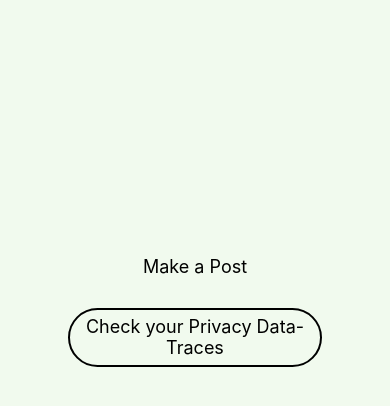
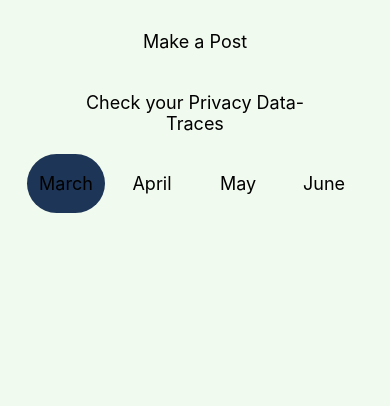
Before and after one commit to hamdaan-shaikh/CMS-TEA-E4TIP, a React Native app in the folder CMS_TEA_ET4IP_Mob_App/: screen /LandingScreen in a window 390 px wide. Shown: the top 406 px of the page. Built offline with nearby package versions, Linux system fonts and the light colour scheme.

Commit message:
Added Selection Buttons component to select month on Landing Screen

```diff
--- /dev/null
+++ b/CMS_TEA_ET4IP_Mob_App/src/commons/components/SelectionButtons.js
@@ -0,0 +1,60 @@
+import React, {useState} from 'react';
+import {View, Text, StyleSheet, Pressable, FlatList} from 'react-native';
+import {widthPercentageToDP} from 'react-native-responsive-screen';
+import {COLOR1, COLOR3, COLOR4, COLOR5} from '../styles/colors';
+import {MAIN_STYLES} from '../styles/main-styles';
+import {SmallButton} from './Buttons';
+
+const SingleButton = ({text, onPress, active}) => {
+  return (
+    <SmallButton
+      text={text}
+      onPress={onPress}
+      style={[
+        {
+          marginHorizontal: widthPercentageToDP('1%'),
+        },
+        active ? LOCAL_STYLES.ACTIVE_BUTTON_STYLE : undefined,
+      ]}
+    />
+  );
+};
+
+// Button list should be a list of objects: { text, onPress }
+export default ({buttonList}) => {
+  const [state, setState] = useState({
+    currIndex: 0,
+  });
+
+  return (
+    <FlatList
+      contentContainerStyle={LOCAL_STYLES.MAIN_CONTAINER}
+      data={buttonList}
+      horizontal
+      renderItem={({item, index}) => (
+        <SingleButton
+          text={item.text}
+          onPress={() => {
+            setState(prev => ({
+              ...prev,
+              currIndex: index,
+            }));
+            item.onPress();
+          }}
+          active={state.currIndex === index}
+        />
+      )}
+    />
+  );
+};
+
+const LOCAL_STYLES = StyleSheet.create({
+  MAIN_CONTAINER: {
+    flex: 1,
+    justifyContent: 'center',
+  },
+
+  ACTIVE_BUTTON_STYLE: {
+    backgroundColor: COLOR5,
+  },
+});
--- a/CMS_TEA_ET4IP_Mob_App/src/navigation/MainAppStack.js
+++ b/CMS_TEA_ET4IP_Mob_App/src/navigation/MainAppStack.js
@@ -14,7 +14,7 @@ import PieChartScreen from '../screens/PieChartScreen';
 import SurveyScreen from '../screens/SurveyScreen';
 import DetailedDataScreen from '../screens/DetailedDataScreen';
 
-import * as data from '../commons/data.json';
+import data from '../commons/data.json';
 
 const Stack = createNativeStackNavigator();
 
--- a/CMS_TEA_ET4IP_Mob_App/src/screens/LandingScreen.js
+++ b/CMS_TEA_ET4IP_Mob_App/src/screens/LandingScreen.js
@@ -1,4 +1,4 @@
-import React, {useEffect} from 'react';
+import React, {useEffect, useState } from 'react';
 import {View, Text, StyleSheet, FlatList} from 'react-native';
 import {MAIN_STYLES} from '../commons/styles/main-styles';
 
@@ -9,37 +9,43 @@ import {
 } from '../commons/components/Buttons';
 import {COLOR2,COLOR3} from '../commons/styles/colors';
 import {heightPercentageToDP} from 'react-native-responsive-screen';
+import SelectionButtons from '../commons/components/SelectionButtons';
 
 export default ({navigation, route}) => {
+  const [state, setState] = useState({
+    month: 'March',
+  });
+
+  const updateMonth = month => {
+    setState(prev => ({
+      ...prev,
+      month,
+    }));
+  };
   return (
     <View style={LOCAL_STYLES.MAIN_CONTAINER}>
       <SolidButton
         text="Make a Post"
         onPress={() => {
-          navigation.navigate('MakePostScreen');
+          navigation.navigate('MakePostScreen', {
+            locationValue: route.params[state.month].GraphInfo[0].value,
+          });
         }}
       />
-      <HollowButton
+      <SolidButton
         text="Check your Privacy Data-Traces"
         onPress={() => {
           navigation.navigate('OverviewScreen', route.params.March);
         }}
       />
 
-      <FlatList
-        style={{
-          maxHeight: heightPercentageToDP('30%'),
-        }}
-        contentContainerStyle={LOCAL_STYLES.LIST_STYLE}
-        data={[1, 2, 3]}
-        renderItem={({item}) => (
-          <SmallButton
-          style={{
-            maxHeight: heightPercentageToDP('30%'),
-          }}
-          title={item.toString()}
-          onPress={() => console.log(item)} />
-        )}
+<SelectionButtons
+        buttonList={Object.keys(route.params).map(item => ({
+          text: item,
+          onPress: () => {
+            updateMonth(item);
+          },
+        }))}
       />
     </View>
   );
```
